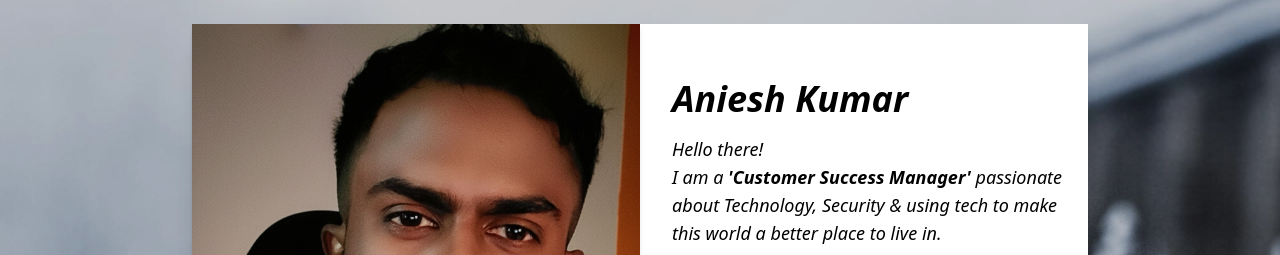
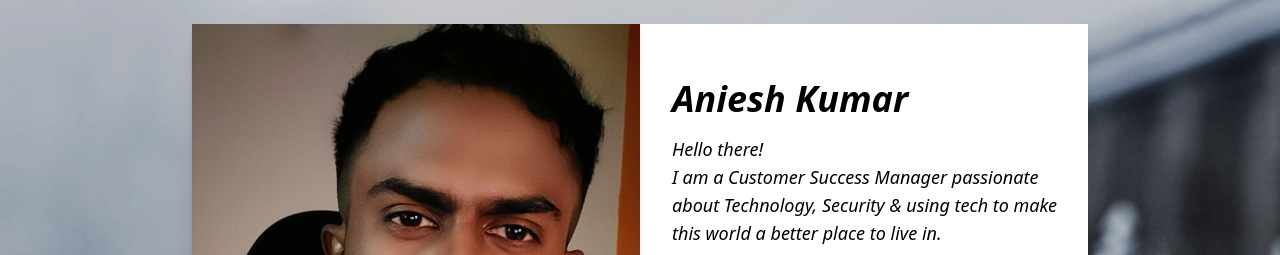
Before and after one commit to anieshak/ak, a React (Vite) app: page / in a window 1280 px wide. Shown: the top 255 px of the page. Built offline with nearby package versions, Linux system fonts and the light colour scheme.

Commit message:
font changes

```diff
--- a/src/components/ProfileCard.tsx
+++ b/src/components/ProfileCard.tsx
@@ -24,7 +24,7 @@ export default function ProfileCard() {
             </h1>
             <p className="text-base sm:text-lg text-black italic mb-8">
               Hello there! <br />I am a{" "}
-              <span className="font-semibold">'Customer Success Manager'</span>{" "}
+              <span>Customer Success Manager</span>{" "}
               passionate about Technology, Security & using tech to make this
               world a better place to live in.
             </p>
```
